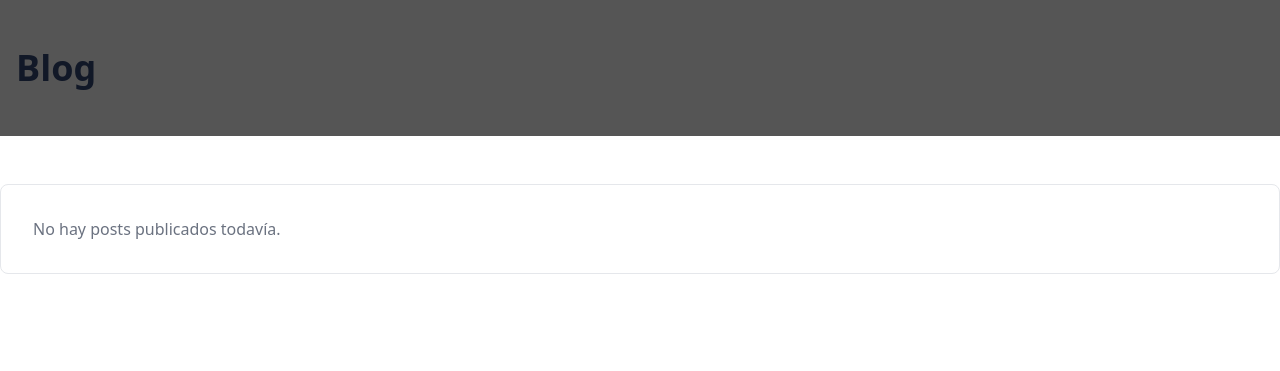
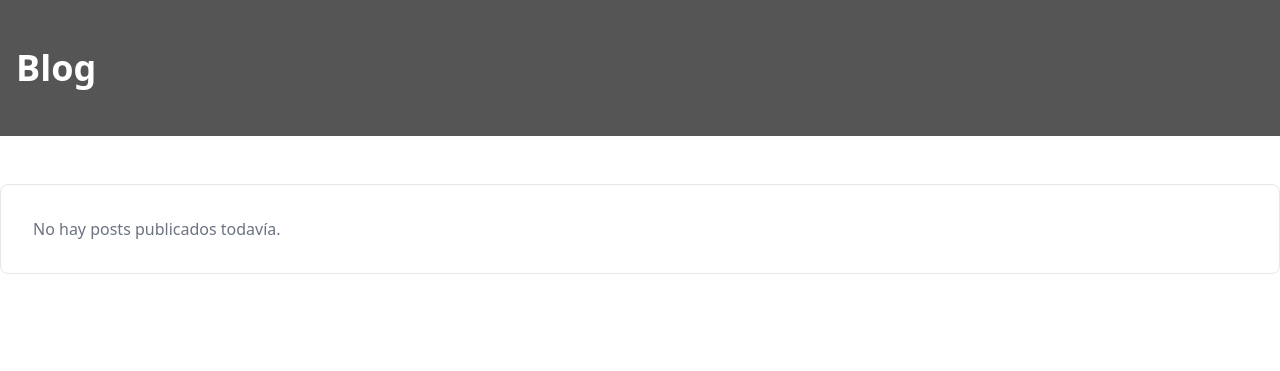
Before and after one commit to Truqui/truqui-center, a Django app: page / in a window 1280 px wide. Shown: the part 49-420 px from the top of the page. Run offline with Django 5.2, Linux system fonts and the light colour scheme; data comes from the database, SQL or seed files in the repository; data that the repository does not hold is empty.

Commit message:
refactor: extract shared banner partial with a contrast-safe text color
Prior this change, code review found that the identical banner markup — a colored box with a title — was duplicated across four templates, and its title always used `text-background`, a color with no enforced contrast relationship to the now-independent `THEME_BANNER` background, risking unreadable titles if an operator picked a light banner color.

This change extracts the banner markup into a shared `_banner.html` partial included by all four templates, and gives the title its own `THEME_BANNER_FG` color (mirroring the existing surface/surface_fg pairing) instead of borrowing `text-background`, so future banner tweaks only need to happen in one place and the title's contrast is independently configurable.

Assistant-model: Claude Sonnet 5

```diff
--- a/src/interface/web/static/css/input.css
+++ b/src/interface/web/static/css/input.css
@@ -26,5 +26,6 @@
   --color-border: #e5e7eb;
   --color-primary: #111827;
   --color-banner: #555555;
+  --color-banner-fg: #ffffff;
   --color-card: #ffffff;
 }
--- /dev/null
+++ b/src/interface/web/templates/_banner.html
@@ -0,0 +1,5 @@
+<div class="w-full bg-banner">
+    <div class="max-w-7xl mx-auto px-4 py-12">
+        <h1 class="text-4xl font-bold text-banner-fg">{{ title }}</h1>
+    </div>
+</div>
--- a/src/interface/web/templates/base.html
+++ b/src/interface/web/templates/base.html
@@ -16,6 +16,7 @@
         --color-border: {{ theme.border }};
         --color-primary: {{ theme.primary }};
         --color-banner: {{ theme.banner }};
+        --color-banner-fg: {{ theme.banner_fg }};
         --color-surface-border: {{ theme.surface_border }};
         --color-surface: {{ theme.surface }};
         --color-surface-fg: {{ theme.surface_fg }};
--- a/src/interface/web/templates/blog/post_detail.html
+++ b/src/interface/web/templates/blog/post_detail.html
@@ -7,11 +7,7 @@
          class="w-full h-full object-cover">
 </div>
 {% else %}
-<div class="w-full bg-banner">
-    <div class="max-w-7xl mx-auto px-4 py-12">
-        <h1 class="text-4xl font-bold text-background">{{ post.title }}</h1>
-    </div>
-</div>
+{% include "_banner.html" with title=post.title %}
 {% endif %}
 {% endblock %}
 
--- a/src/interface/web/templates/blog/post_list.html
+++ b/src/interface/web/templates/blog/post_list.html
@@ -3,11 +3,7 @@
 {% block title %}Blog — {{ site_name }}{% endblock %}
 
 {% block banner %}
-<div class="w-full bg-banner">
-    <div class="max-w-7xl mx-auto px-4 py-12">
-        <h1 class="text-4xl font-bold text-background">Blog</h1>
-    </div>
-</div>
+{% include "_banner.html" with title="Blog" %}
 {% endblock %}
 
 {% block content %}
--- a/src/interface/web/templates/page/page_detail.html
+++ b/src/interface/web/templates/page/page_detail.html
@@ -7,11 +7,7 @@
          class="w-full h-full object-cover">
 </div>
 {% else %}
-<div class="w-full bg-banner">
-    <div class="max-w-7xl mx-auto px-4 py-12">
-        <h1 class="text-4xl font-bold text-background">{{ page.title }}</h1>
-    </div>
-</div>
+{% include "_banner.html" with title=page.title %}
 {% endif %}
 {% endblock %}
 
--- a/src/interface/web/templates/teams/team_list.html
+++ b/src/interface/web/templates/teams/team_list.html
@@ -3,11 +3,7 @@
 {% block title %}Teams — {{ site_name }}{% endblock %}
 
 {% block banner %}
-<div class="w-full bg-banner">
-    <div class="max-w-7xl mx-auto px-4 py-12">
-        <h1 class="text-4xl font-bold text-background">Teams</h1>
-    </div>
-</div>
+{% include "_banner.html" with title="Teams" %}
 {% endblock %}
 
 {% block content %}
--- a/truqui_center/settings.py
+++ b/truqui_center/settings.py
@@ -26,6 +26,7 @@ THEME = {
     "border": os.environ.get("THEME_BORDER", "#e5e7eb"),
     "primary": os.environ.get("THEME_PRIMARY", "#111827"),
     "banner": os.environ.get("THEME_BANNER", "#555555"),
+    "banner_fg": os.environ.get("THEME_BANNER_FG", "#ffffff"),
     "main_bg": os.environ.get("THEME_MAIN_BG", "#ffffff"),
     "main_border": os.environ.get("THEME_MAIN_BORDER", "#e5e7eb"),
     "surface_border": os.environ.get("THEME_SURFACE_BORDER", "#e5e7eb"),
```
Also changed, not shown: src/interface/web/static/css/styles.css, 1 other file.
